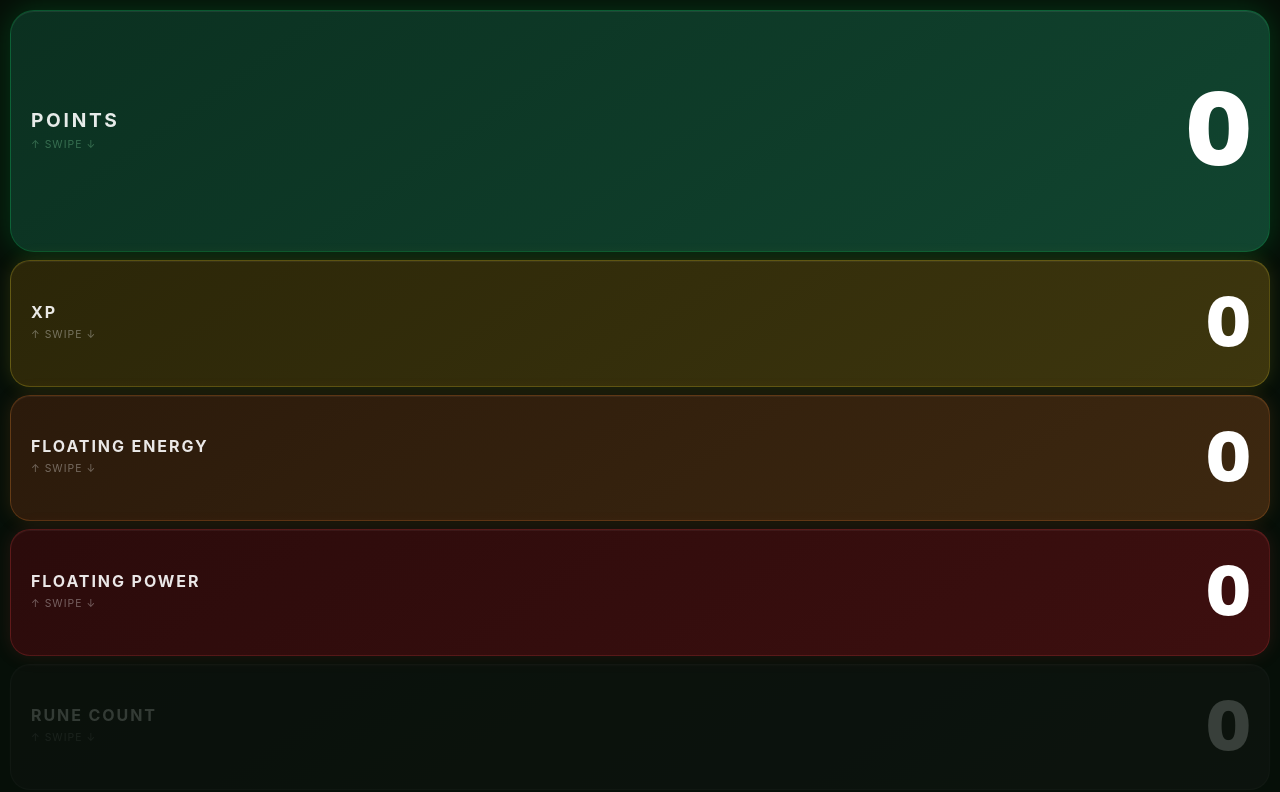
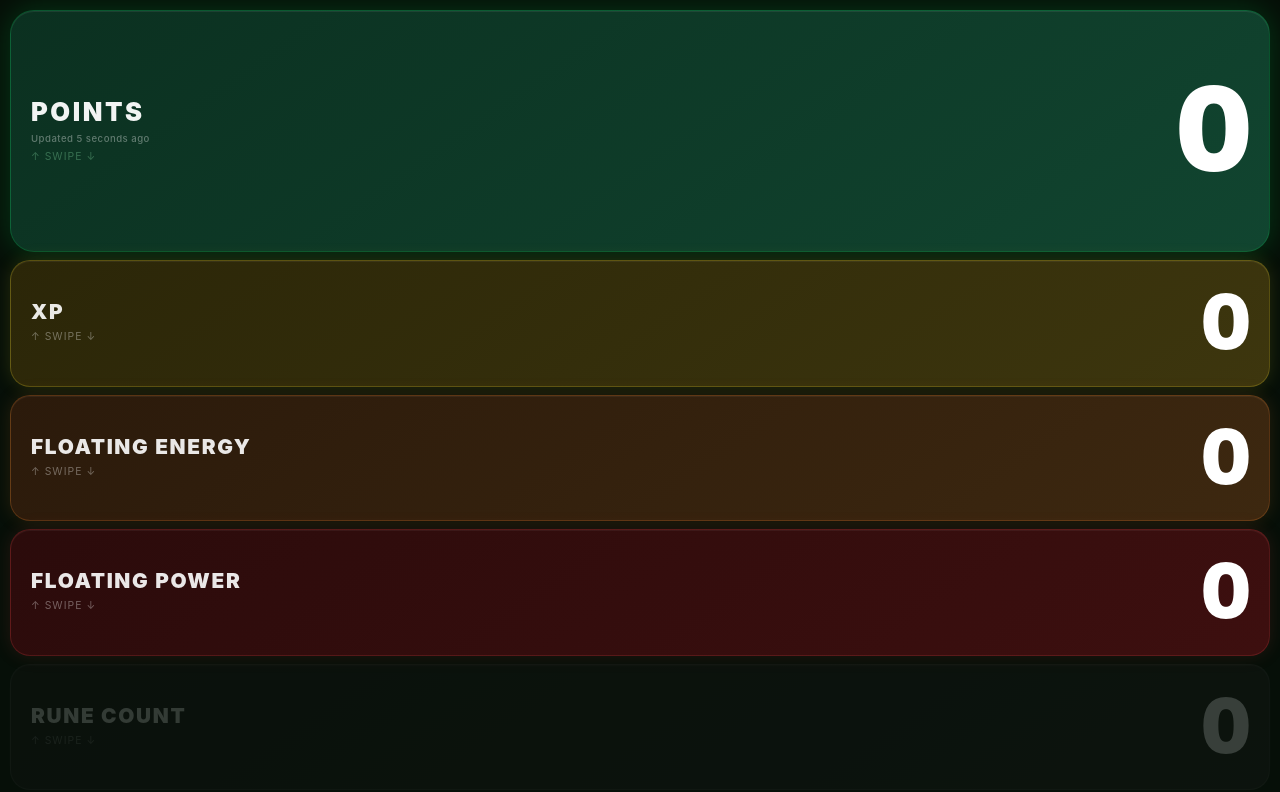
Before and after one commit to AlfyH/riftbound-tracker, a React (Vite) app in the folder riftbound-tracker/: page / in a window 1280 px wide. Shown: the top 792 px of the page. Built offline with nearby package versions, Linux system fonts and the light colour scheme.

Commit message:
made texts more legible and also added timestamp on points

```diff
--- a/riftbound-tracker/src/components/ResourceLayout.tsx
+++ b/riftbound-tracker/src/components/ResourceLayout.tsx
@@ -1,4 +1,4 @@
-import React from 'react';
+import React, { useEffect, useState } from 'react';
 import TrackerCard from './TrackerCard';
 import type { GameState } from '../App';
 
@@ -9,12 +9,37 @@ interface ResourceLayoutProps {
   onResetTracker: (key: keyof GameState) => void;
 }
 
+function timeAgo(date: Date): string {
+  const secs = Math.floor((Date.now() - date.getTime()) / 1000);
+  if (secs < 5) return 'just now';
+  if (secs < 60) return `${secs} seconds ago`;
+  const mins = Math.floor(secs / 60);
+  if (mins < 60) return mins === 1 ? '1 minute ago' : `${mins} minutes ago`;
+  const hrs = Math.floor(mins / 60);
+  return hrs === 1 ? '1 hour ago' : `${hrs} hours ago`;
+}
+
 const ResourceLayout: React.FC<ResourceLayoutProps> = ({
   state,
   onIncrement,
   onDecrement,
   onResetTracker,
 }) => {
+  const [lastChanged, setLastChanged] = useState(() => new Date());
+  const [, setTick] = useState(0);
+
+  // Record when points value changes
+  const prevPointsRef = React.useRef(state.points);
+  if (prevPointsRef.current !== state.points) {
+    prevPointsRef.current = state.points;
+    setLastChanged(new Date());
+  }
+
+  useEffect(() => {
+    const id = setInterval(() => setTick((t) => t + 1), 5000);
+    return () => clearInterval(id);
+  }, []);
+
   return (
     <div className="resource-layout">
       <div className="resource-layout__cards">
@@ -25,6 +50,7 @@ const ResourceLayout: React.FC<ResourceLayoutProps> = ({
           onDecrement={() => onDecrement('points')}
           onReset={() => onResetTracker('points')}
           size="large"
+          subtitle={`Updated ${timeAgo(lastChanged)}`}
         />
         <TrackerCard
           label="XP"
--- a/riftbound-tracker/src/components/TrackerCard.tsx
+++ b/riftbound-tracker/src/components/TrackerCard.tsx
@@ -10,6 +10,7 @@ export interface TrackerCardProps {
   onReset: () => void;
   size?: 'large' | 'normal';
   accent?: 'red' | 'orange' | 'yellow' | 'grey';
+  subtitle?: string;
 }
 
 type FeedbackType = '+1' | '-1' | null;
@@ -22,6 +23,7 @@ const TrackerCard: React.FC<TrackerCardProps> = ({
   onReset,
   size = 'normal',
   accent,
+  subtitle,
 }) => {
   const [feedback, setFeedback] = useState<FeedbackType>(null);
   const lastTapTimeRef = useRef<number>(0);
@@ -114,6 +116,7 @@ const TrackerCard: React.FC<TrackerCardProps> = ({
     >
       <div className="tracker-card__left">
         <span className="tracker-label">{label}</span>
+        {subtitle && <span className="tracker-subtitle">{subtitle}</span>}
         <span className="tracker-hint">↑ swipe ↓</span>
       </div>
       <div className="tracker-card__right">
--- a/riftbound-tracker/src/styles/TrackerCard.css
+++ b/riftbound-tracker/src/styles/TrackerCard.css
@@ -173,25 +173,35 @@
 /* ── Label ──────────────────────────────────────────────────────── */
 
 .tracker-label {
-  font-size: 1rem;
-  font-weight: 700;
-  letter-spacing: 0.12em;
+  font-size: 1.3rem;
+  font-weight: 900;
+  letter-spacing: 0.08em;
   text-transform: uppercase;
-  color: rgba(255, 255, 255, 0.9);
+  color: rgba(255, 255, 255, 0.95);
   white-space: nowrap;
   overflow: hidden;
   text-overflow: ellipsis;
 }
 
 .tracker-card--large .tracker-label {
-  font-size: 1.2rem;
-  letter-spacing: 0.14em;
+  font-size: 1.6rem;
+  letter-spacing: 0.1em;
+}
+
+/* ── Subtitle (e.g. timestamp) ──────────────────────────────────── */
+
+.tracker-subtitle {
+  font-size: 0.6rem;
+  font-weight: 500;
+  letter-spacing: 0.05em;
+  color: rgba(255, 255, 255, 0.35);
+  text-transform: none;
 }
 
 /* ── Value ──────────────────────────────────────────────────────── */
 
 .tracker-value {
-  font-size: clamp(54px, 12vw, 68px);
+  font-size: clamp(60px, 14vw, 76px);
   font-weight: 900;
   color: #ffffff;
   line-height: 1;
@@ -201,7 +211,7 @@
 }
 
 .tracker-card--large .tracker-value {
-  font-size: clamp(76px, 18vw, 100px);
+  font-size: clamp(90px, 20vw, 116px);
 }
 
 @keyframes valuePop {
```
